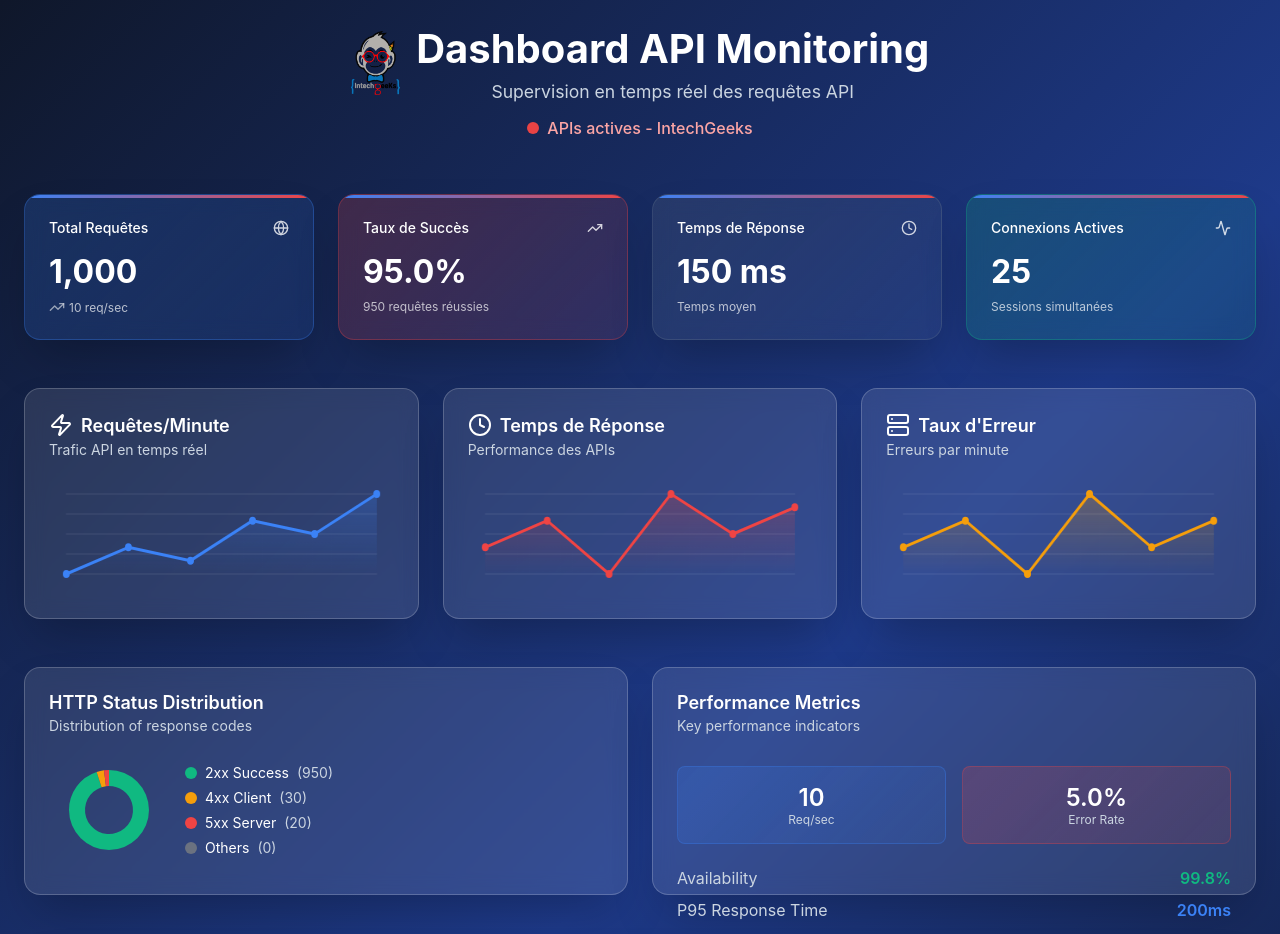
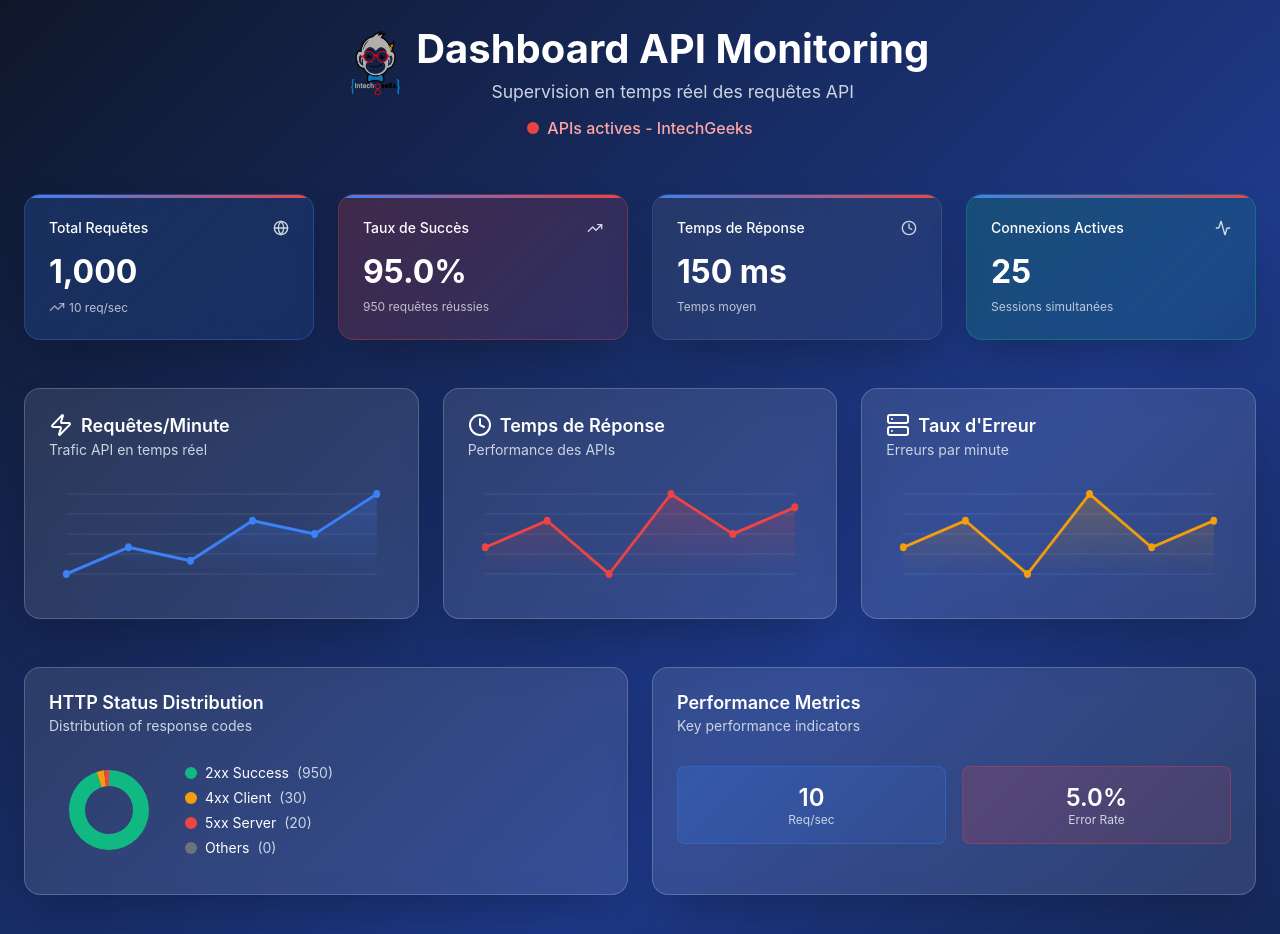
Before and after one commit to Abker-Ranim/Dashboard-cbs, a React (Create React App) app: page / in a window 1280 px wide. Shown: the top 934 px of the page. Built offline with nearby package versions, Linux system fonts and the light colour scheme.

Commit message:
Enhance error message visibility in ApiSupervisionDashboard and remove unused statistics display for a cleaner UI.

```diff
--- a/src/components/ApiSupervisionDashboard.tsx
+++ b/src/components/ApiSupervisionDashboard.tsx
@@ -1,11 +1,10 @@
+// src/components/ApiSupervisionDashboard.tsx
 import React from "react";
 import { MetricsGrid } from "./MetricsGrid";
 import { ChartsGrid } from "./ChartsGrid";
 import { ApiTable } from "./ApiTable";
 import { DashboardHeader } from "./DashboardHeader";
 import { DashboardFooter } from "./DashboardFooter";
-
-
 import "../styles/dashboard.css";
 import "../styles/charts.css";
 import { DonutChart } from "./DonutChart";
@@ -21,7 +20,7 @@ const ApiSupervisionDashboard: React.FC = () => {
   if (error) {
     return (
       <div className="dashboard-container">
-        <div className="error-message">Error: {error}</div>
+        <div className="error-message" style={{ color: "red" }}>Error: {error}</div>
       </div>
     );
   }
@@ -88,26 +87,7 @@ const ApiSupervisionDashboard: React.FC = () => {
                     <p style={{ fontSize: "0.75rem", color: "#cbd5e1" }}>Error Rate</p>
                   </div>
                 </div>
-                <div style={{ display: "flex", flexDirection: "column", gap: "0.75rem" }}>
-                  <div style={{ display: "flex", justifyContent: "space-between", alignItems: "center" }}>
-                    <span style={{ color: "#cbd5e1" }}>Availability</span>
-                    <span style={{ color: "#10b981", fontWeight: "600" }}>
-                      {stats.availability?.toFixed(1) || "99.9"}%
-                    </span>
-                  </div>
-                  <div style={{ display: "flex", justifyContent: "space-between", alignItems: "center" }}>
-                    <span style={{ color: "#cbd5e1" }}>P95 Response Time</span>
-                    <span style={{ color: "#3b82f6", fontWeight: "600" }}>
-                      {stats.p95ResponseTime || 150}ms
-                    </span>
-                  </div>
-                  <div style={{ display: "flex", justifyContent: "space-between", alignItems: "center" }}>
-                    <span style={{ color: "#cbd5e1" }}>Throughput</span>
-                    <span style={{ color: "#8b5cf6", fontWeight: "600" }}>
-                      {stats.throughput || 500} req/min
-                    </span>
-                  </div>
-                </div>
+
               </div>
             </div>
           </div>
```
